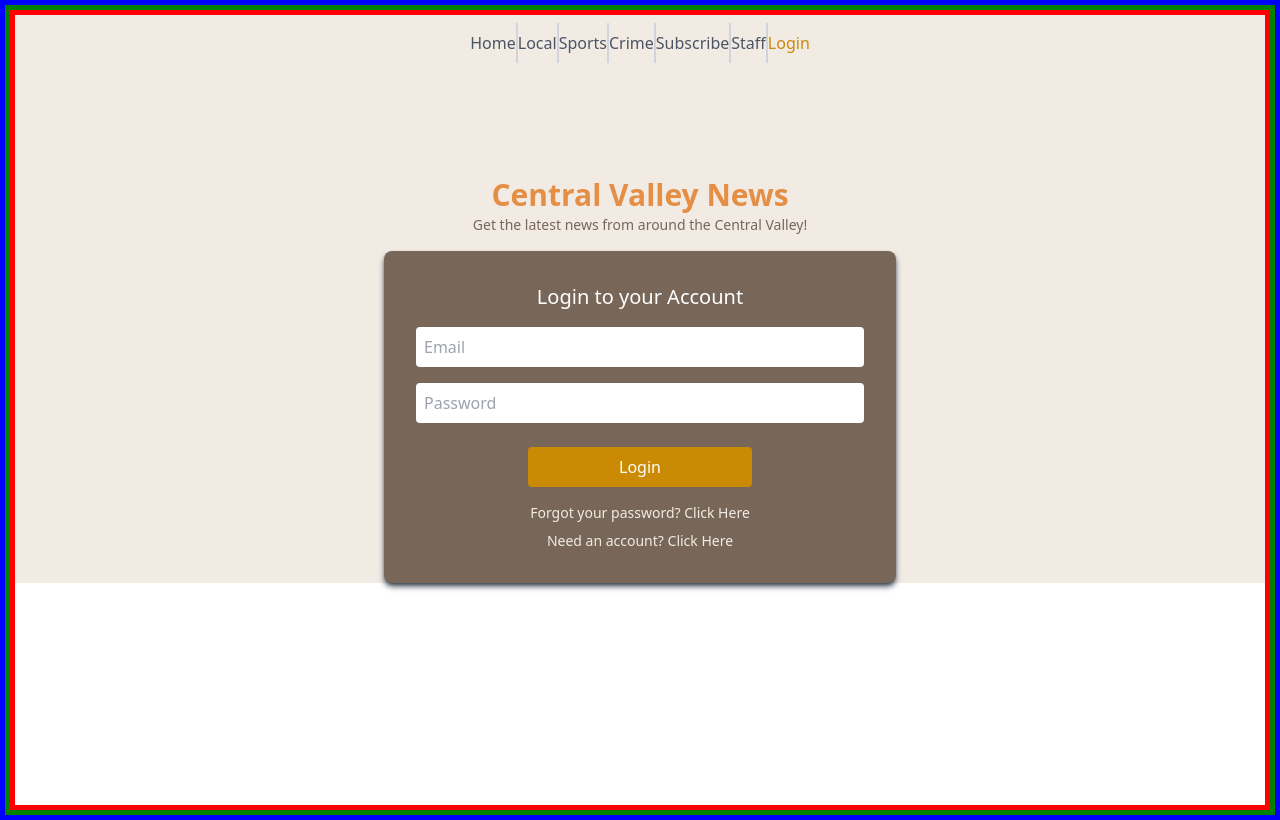
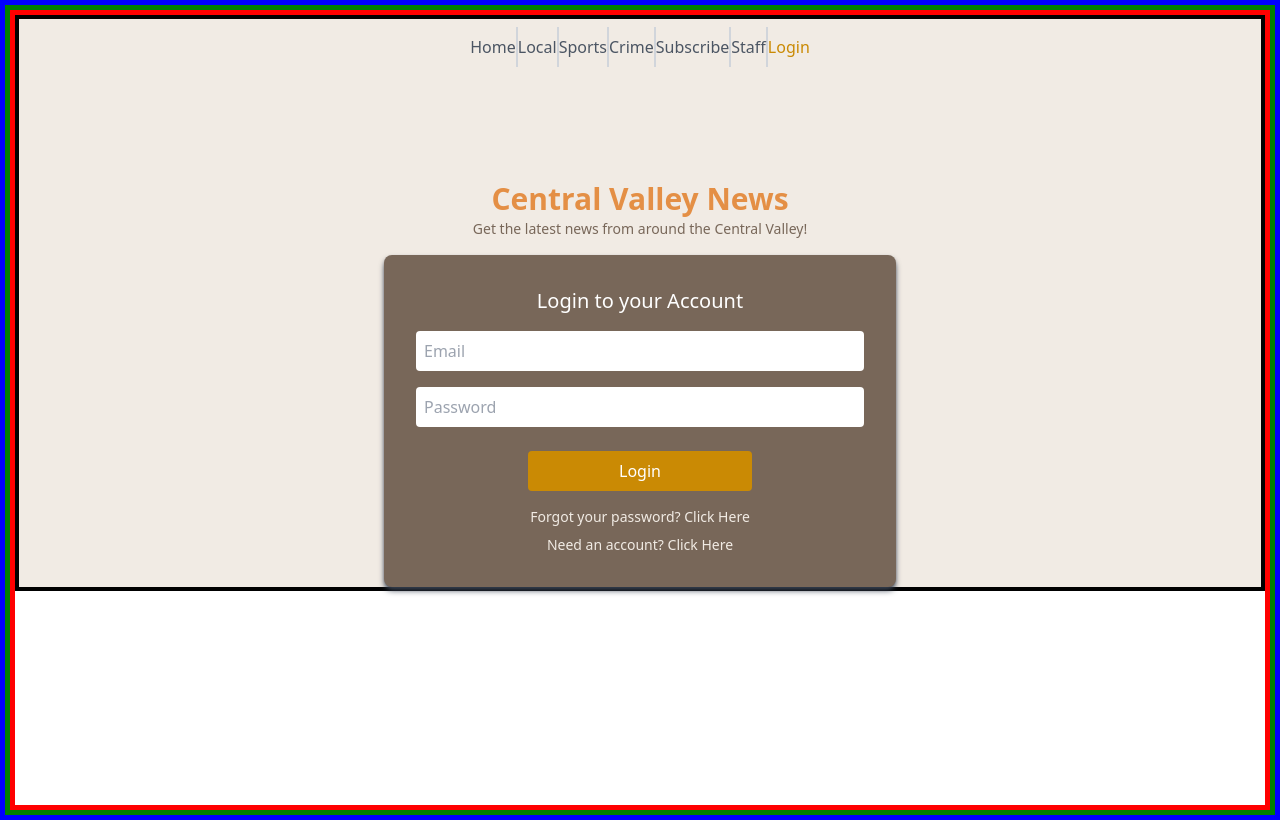
Before and after one commit to Algorithm-Allies/valleyNews, a React (Vite) app in the folder client/: page /auth/login in a window 1280 px wide. Built offline with nearby package versions, Linux system fonts and the light colour scheme.

Commit message:
giving AuthLayout a border for testing

```diff
--- a/client/src/components/Auth/AuthLayout.jsx
+++ b/client/src/components/Auth/AuthLayout.jsx
@@ -2,7 +2,7 @@ import { Outlet } from "react-router-dom";
 import NavBar from "../NavBar";
 function AuthLayout() {
   return (
-    <div className="bg-brown-100">
+    <div className="bg-brown-100 border-4 border-black">
       <NavBar />
       <div className="flex flex-col items-center justify-center max-w-[80vw] w-full mx-auto pt-[15vh]">
         <div className="space-y-2 text-center mb-4">
```
